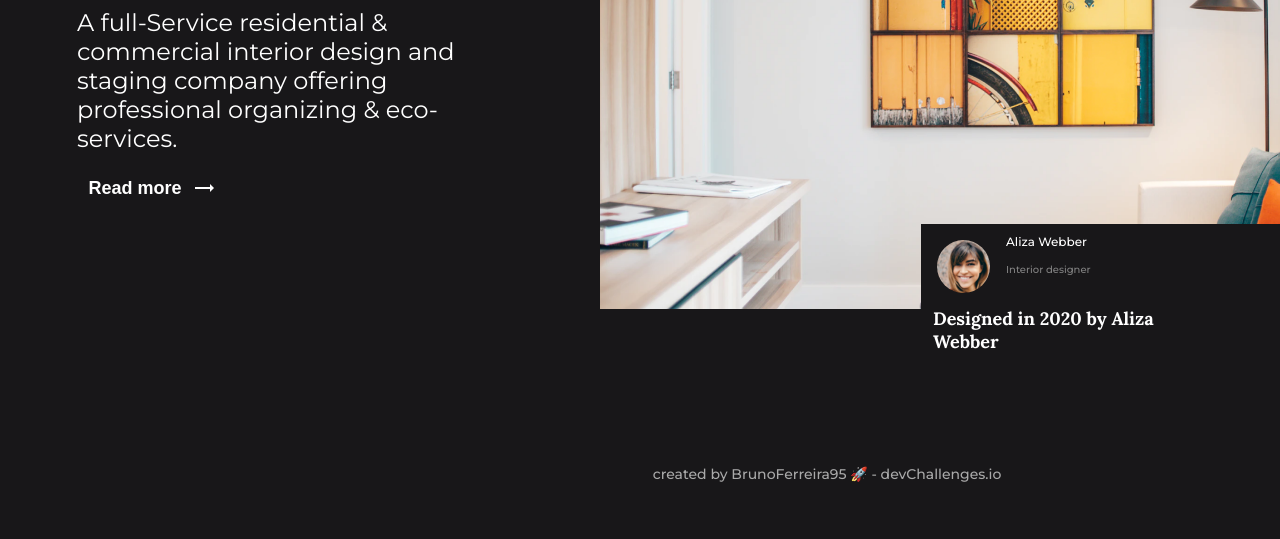
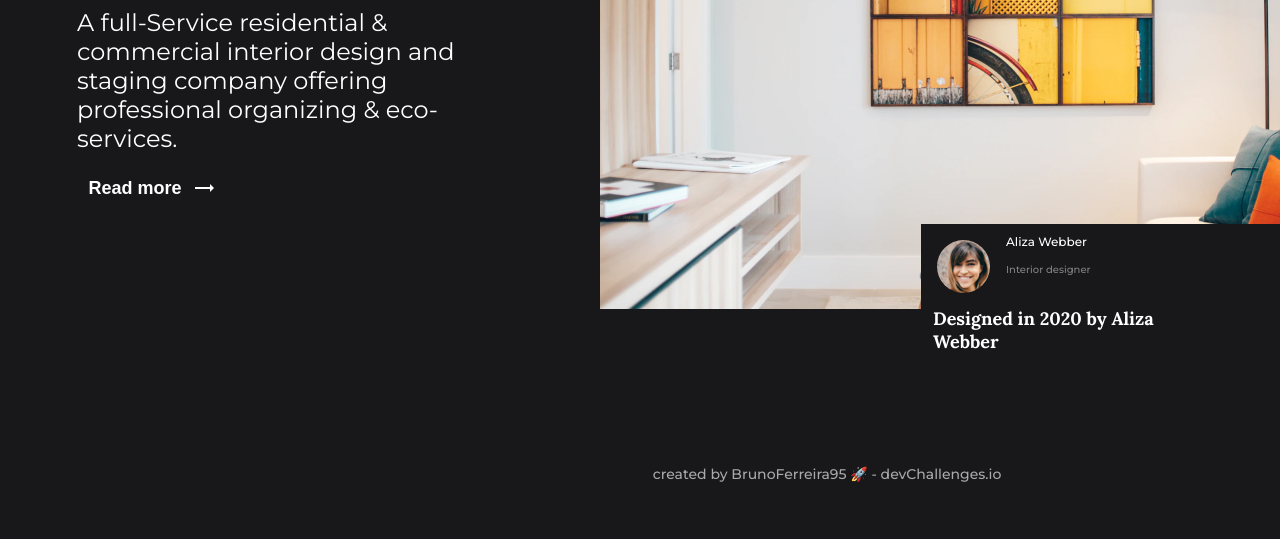
Before and after one commit to BrunoFerreira95/Interior-Consultant, a website: page index.html in a window 1280 px wide. Shown: the part 498-1037 px from the top of the page. Drawn offline with nearby package versions, Linux system fonts and the light colour scheme.

Commit message:
fix image alt

```diff
--- a/home.css
+++ b/home.css
@@ -125,7 +125,6 @@ section button img {
     top: 311.57px;
 
 
-    background-image: url(images/photo1.png);
     background-size: cover;
     transform: matrix(-1, 0, 0, 1, 0, 0);
 }
--- a/index.html
+++ b/index.html
@@ -52,7 +52,7 @@
        Read more
        <img src="./images/trending_flat_white_24dp.svg" alt="Seta">
       </button><br/>
-      <img class="fotoFundo" alt="foto do projeto">
+      <img src="./images/photo1.png" class="fotoFundo" alt="foto do projeto">
 
       <div class="card">
         <div>
```
